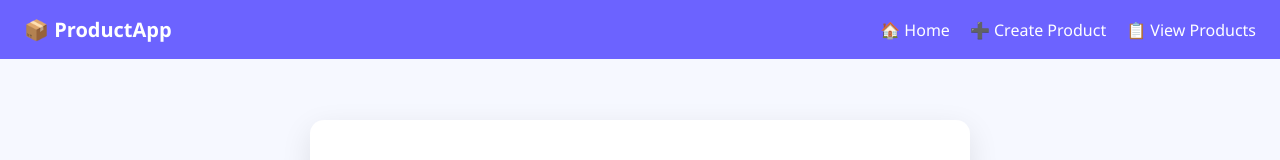
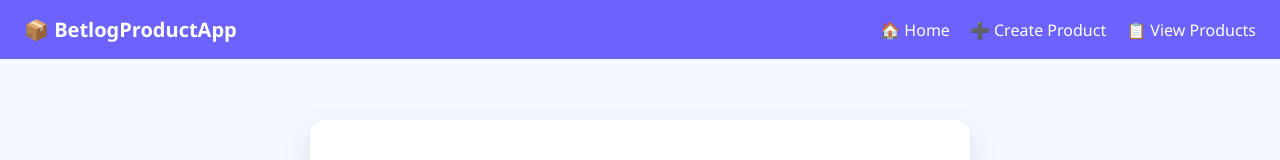
Before and after one commit to ronaldajusan0/2ndYr-ThirdTermProj-TUP-T, a website: page public/createproduct.html in a window 1280 px wide. Shown: the top 160 px of the page. Drawn offline with nearby package versions, Linux system fonts and the light colour scheme.

Commit message:
2ndCommit

```diff
--- a/public/header.html
+++ b/public/header.html
@@ -1,6 +1,6 @@
 <!-- header.html -->
 <div class="navbar">
-  <div class="logo">📦 ProductApp</div>
+  <div class="logo">📦 BetlogProductApp</div>
   <div class="nav-links">
     <a href="home.html">🏠 Home</a>
     <a href="createproduct.html">➕ Create Product</a>
```
